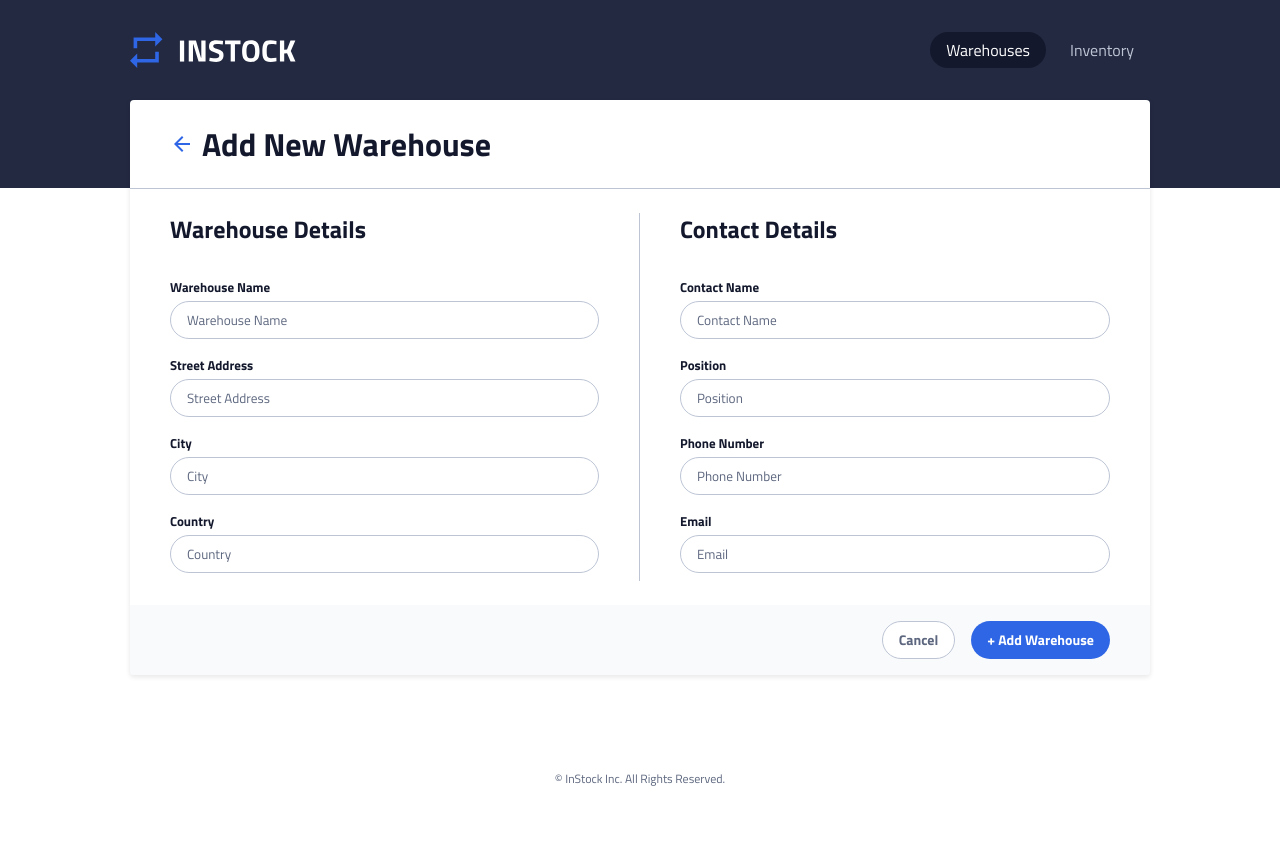
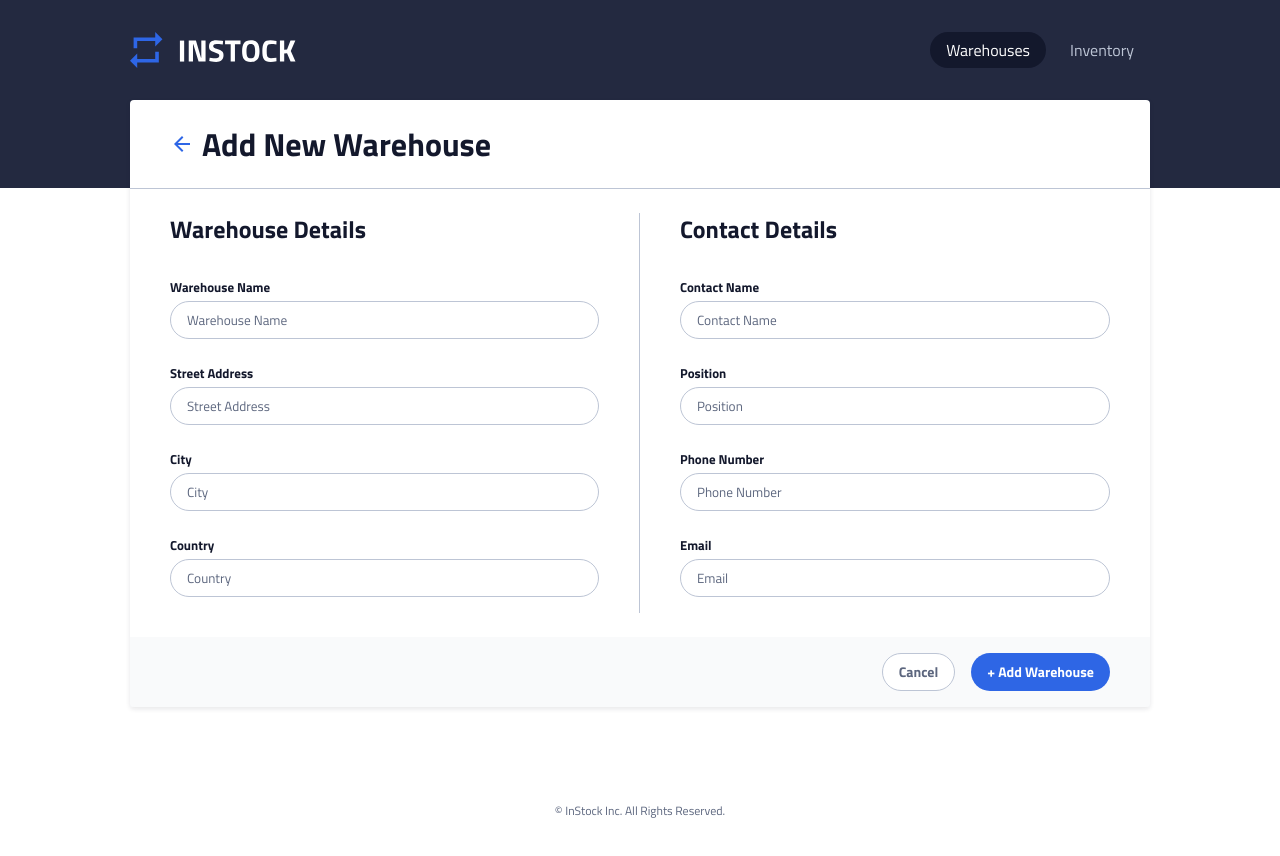
Before and after one commit to brainstation-instock/team2-instock-client, a React (Create React App) app: page /warehouses/add in a window 1280 px wide. Shown: the top 856 px of the page. Built offline with nearby package versions, Linux system fonts and the light colour scheme; no server answers.

Commit message:
fixed scroll issue with WarehouseList from DeleteWarehouse Modal

```diff
--- a/src/components/AddWarehouse/AddWarehouse.scss
+++ b/src/components/AddWarehouse/AddWarehouse.scss
@@ -116,7 +116,7 @@
     }
 
     &-input {
-        margin-bottom: 0.5rem;
+        margin-bottom: 1rem;
 
         &::placeholder {
             color: $secondary1;
--- a/src/components/WarehouseList/WarehouseList.js
+++ b/src/components/WarehouseList/WarehouseList.js
@@ -148,7 +148,7 @@ function WarehouseList() {
                                 </div>
                             </div>
                             {modal === warehouse.id &&
-                            <DeleteWarehouse toggleModal={toggleModal} warehouse={warehouse} refreshWarehouses={refreshWarehouses} />}
+                            <DeleteWarehouse toggleModal={closeModal} warehouse={warehouse} refreshWarehouses={refreshWarehouses} />}
                         </article>
                 ))
                     }
```
